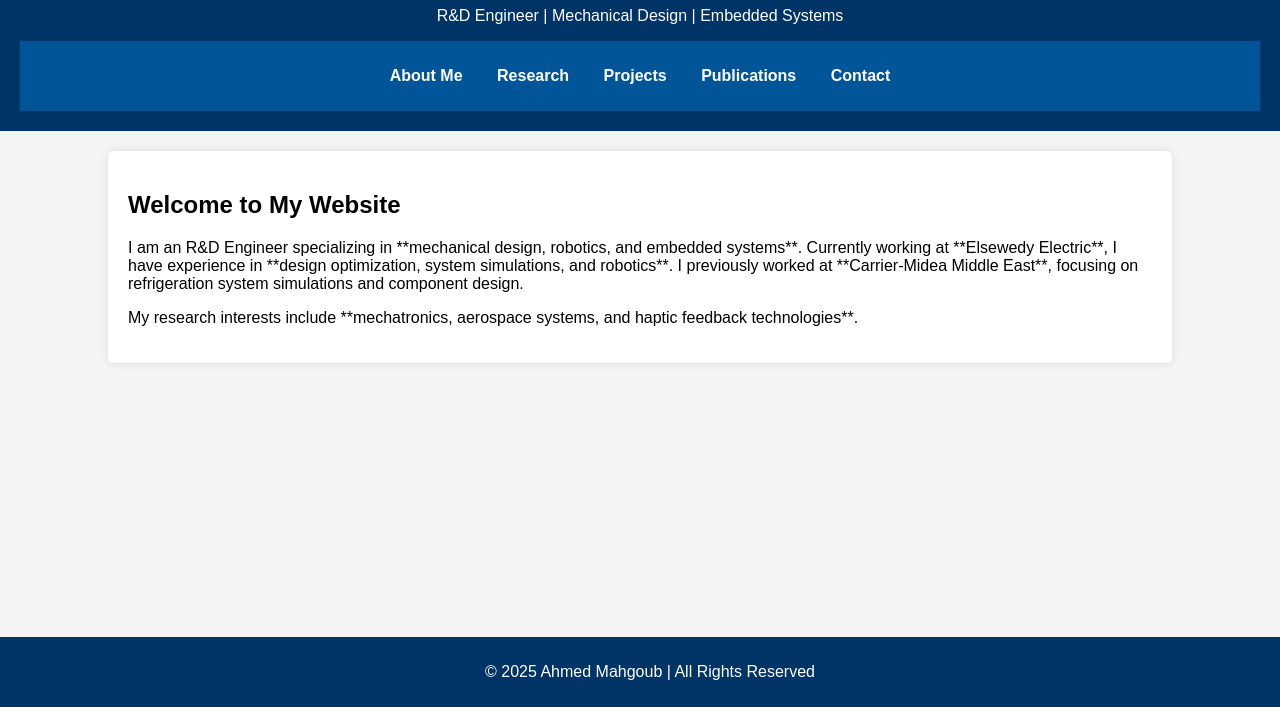
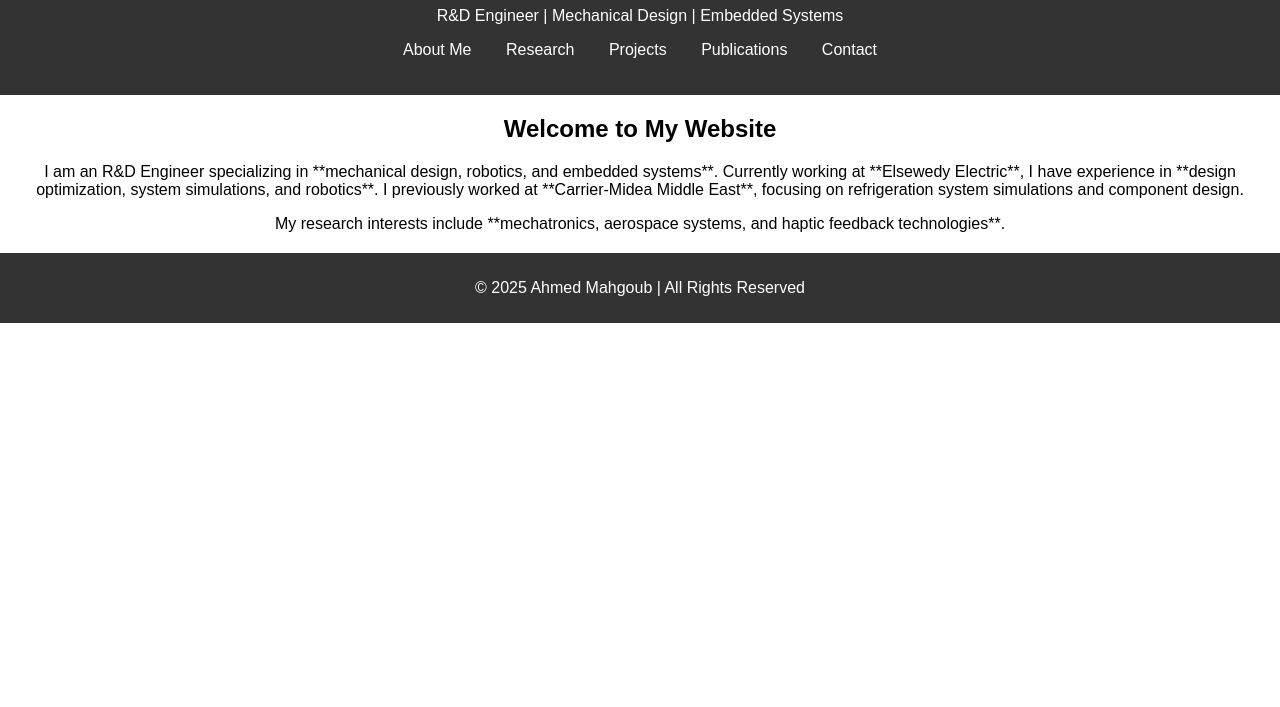
Before and after one commit to ahmedmahg/Ahmed-Mahgoub, a plain HTML site: page index.html in a window 1280 px wide. Shown: the part 93-800 px from the top of the page. Drawn offline with Linux system fonts and the light colour scheme.

Commit message:
Update styles.css

```diff
--- a/styles.css
+++ b/styles.css
@@ -2,20 +2,13 @@ body {
     font-family: Arial, sans-serif;
     margin: 0;
     padding: 0;
-    background-color: #f4f4f4;
+    text-align: center;
 }
 
 header {
-    background: #003366;
+    background-color: #333;
     color: white;
-    text-align: center;
     padding: 20px;
-}
-
-nav {
-    background: #005599;
-    text-align: center;
-    padding: 10px;
 }
 
 nav ul {
@@ -31,24 +24,11 @@ nav ul li {
 nav ul li a {
     color: white;
     text-decoration: none;
-    font-weight: bold;
-}
-
-section {
-    width: 80%;
-    margin: 20px auto;
-    padding: 20px;
-    background: white;
-    border-radius: 5px;
-    box-shadow: 0 0 10px rgba(0, 0, 0, 0.1);
 }
 
 footer {
-    background: #003366;
+    margin-top: 20px;
+    padding: 10px;
+    background: #333;
     color: white;
-    text-align: center;
-    padding: 10px;
-    position: fixed;
-    bottom: 0;
-    width: 100%;
 }
```
